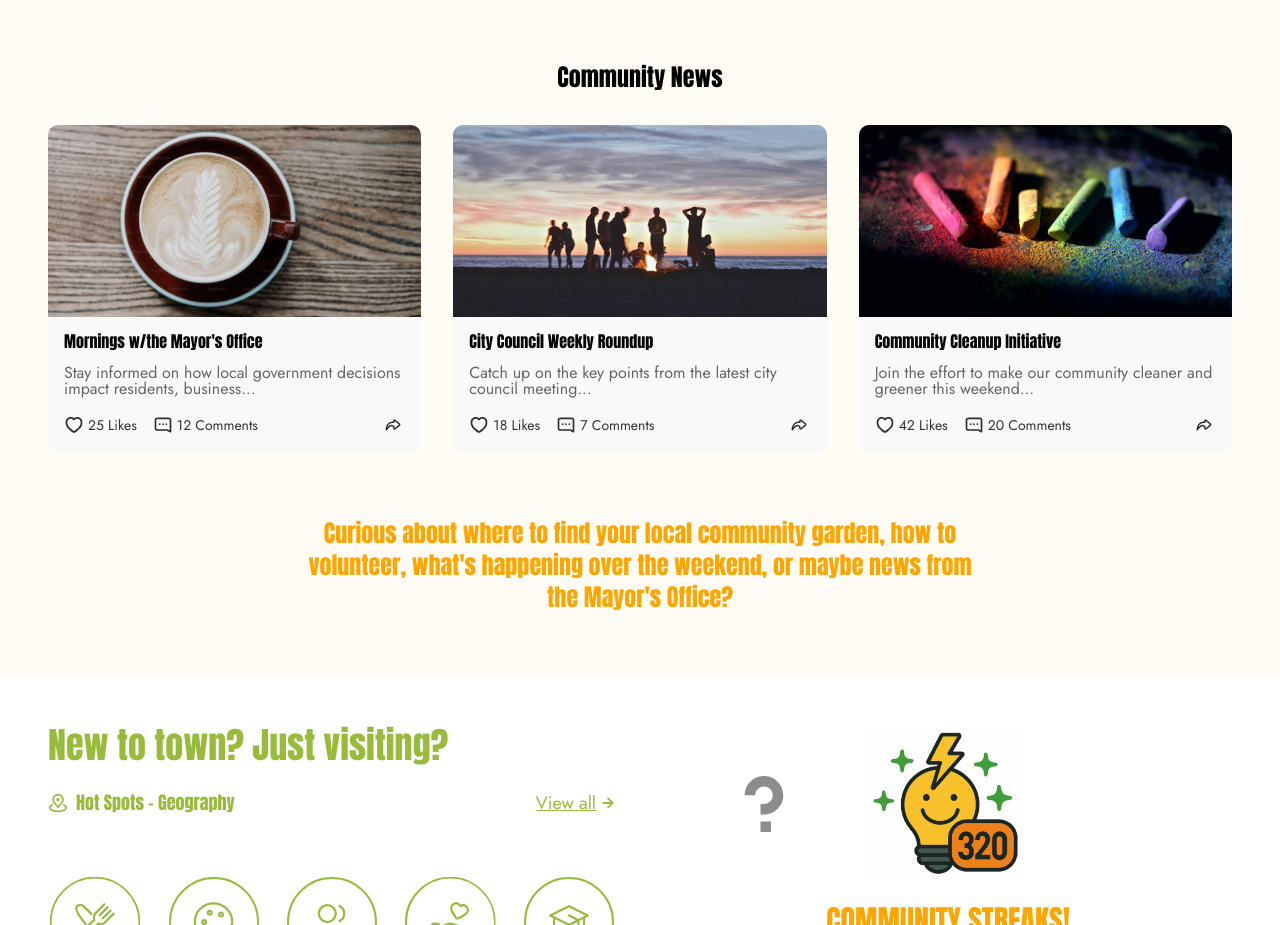
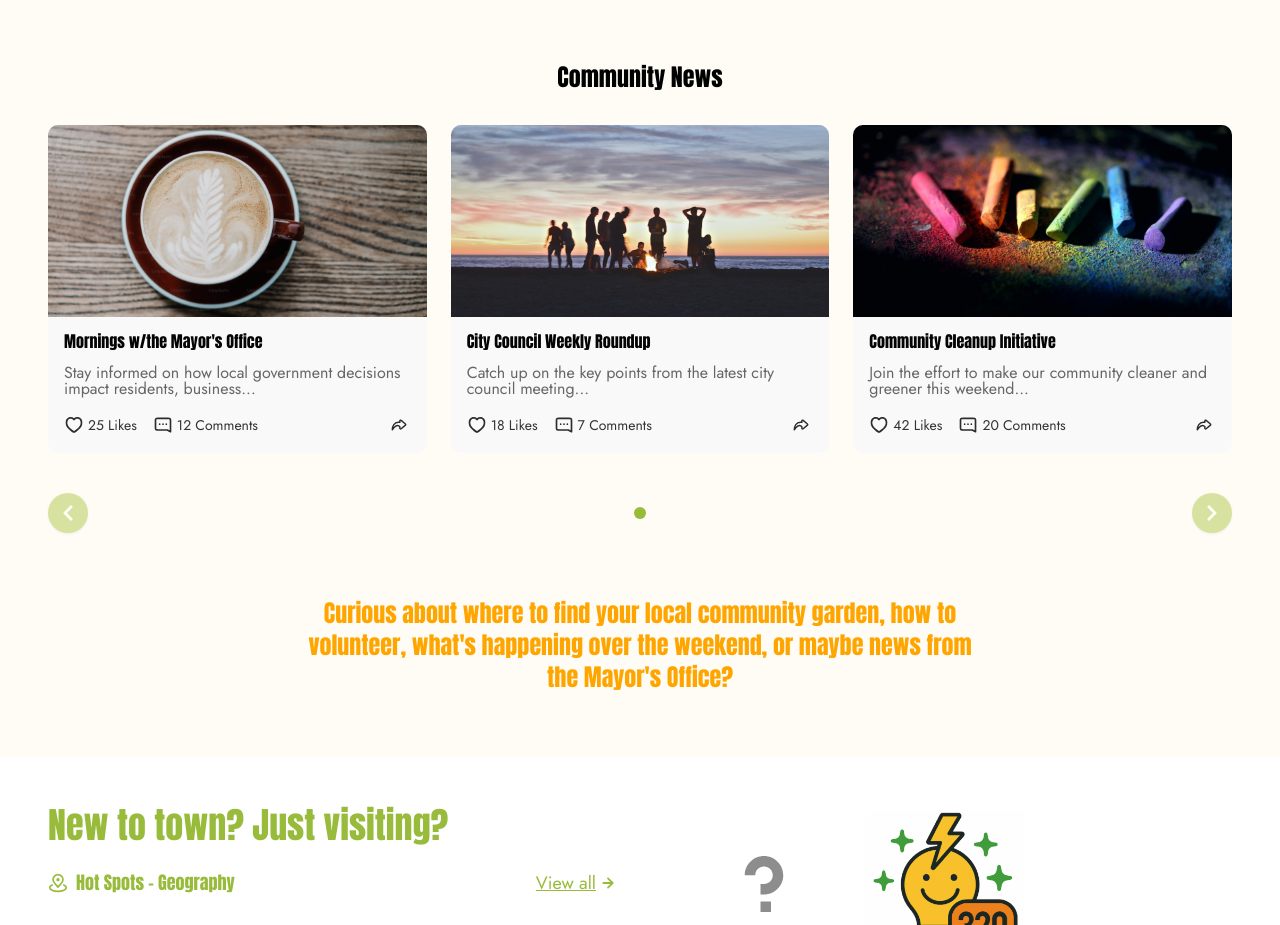
Before and after one commit to arun0580/getcurious, a React (Vite) app: page /community in a window 1280 px wide. Shown: the part 2327-3252 px from the top of the page. Built offline with nearby package versions, Linux system fonts and the light colour scheme.

Commit message:
silder added

```diff
--- a/src/screens/Community.jsx
+++ b/src/screens/Community.jsx
@@ -326,24 +326,20 @@ export const Community = () => {
             Community News
           </motion.h3>
 
+          <div className="relative mt-8 flex justify-center items-center">
+            <div className="flex gap-6 w-full max-w-7xl justify-center">
+              {visibleNews.map((news) => (
                 <motion.div
-            className="grid grid-cols-1 md:grid-cols-2 lg:grid-cols-3 gap-8 mt-8"
-            initial="hidden"
-            whileInView="visible"
-            viewport={{ once: true }}
-            variants={{
-              hidden: {},
-              visible: { transition: { staggerChildren: 0.2 } },
-            }}
+                  key={news.id}
+                  className={`w-full ${
+                    newsPerPage === 3 ? "max-w-[32%]" : "max-w-md"
+                  }`}
+                  initial={{ opacity: 0, x: 80 }}
+                  animate={{ opacity: 1, x: 0 }}
+                  transition={{ duration: 0.5 }}
                 >
-            {communityNews.map((news) => (
                   <motion.article
-                key={news.id}
-                className="flex flex-col bg-[#f9f9f9] rounded-[10px] border border-[#ececec] border-0 overflow-hidden"
-                variants={{
-                  hidden: { opacity: 0, y: 40 },
-                  visible: { opacity: 1, y: 0, transition: { duration: 0.6 } },
-                }}
+                    className="flex flex-col bg-[#f9f9f9] rounded-[10px] border border-[#ececec] overflow-hidden"
                     whileHover={{
                       scale: 1.02,
                       boxShadow: "0px 6px 20px rgba(0,0,0,0.1)",
@@ -386,8 +382,42 @@ export const Community = () => {
                       </div>
                     </div>
                   </motion.article>
+                </motion.div>
               ))}
-          </motion.div>
+            </div>
+          </div>
+          <div className="flex items-center justify-between gap-4 mt-10 w-full max-w-7xl mx-auto">
+            <button
+              className="bg-[#b3c94e] hover:bg-[#a0b83c] rounded-full shadow flex items-center justify-center w-10 h-10 transition border-0 cursor-pointer disabled:opacity-50"
+              onClick={handlePrev}
+              aria-label="Previous"
+              disabled={currentNewsIndex === 0}
+            >
+              <FaChevronLeft className="text-white text-lg" />
+            </button>
+            <div className="flex gap-2">
+              {[...Array(communityNews.length - newsPerPage + 1)].map(
+                (_, idx) => (
+                  <button
+                    key={idx}
+                    className={`w-3 h-3 rounded-full border-0 cursor-pointer ${
+                      idx === currentNewsIndex ? "bg-[#98bb3c]" : "bg-[#ececec]"
+                    }`}
+                    onClick={() => setCurrentNewsIndex(idx)}
+                    aria-label={`Go to news set ${idx + 1}`}
+                  />
+                )
+              )}
+            </div>
+            <button
+              className="bg-[#b3c94e] hover:bg-[#a0b83c] rounded-full shadow flex items-center justify-center w-10 h-10 transition border-0 cursor-pointer disabled:opacity-50"
+              onClick={handleNext}
+              aria-label="Next"
+              disabled={currentNewsIndex === maxIndex}
+            >
+              <FaChevronRight className="text-white text-lg" />
+            </button>
+          </div>
 
           {/* Outro Text */}
           <motion.p
```
Lines whose indentation alone changed are shown as unchanged.
